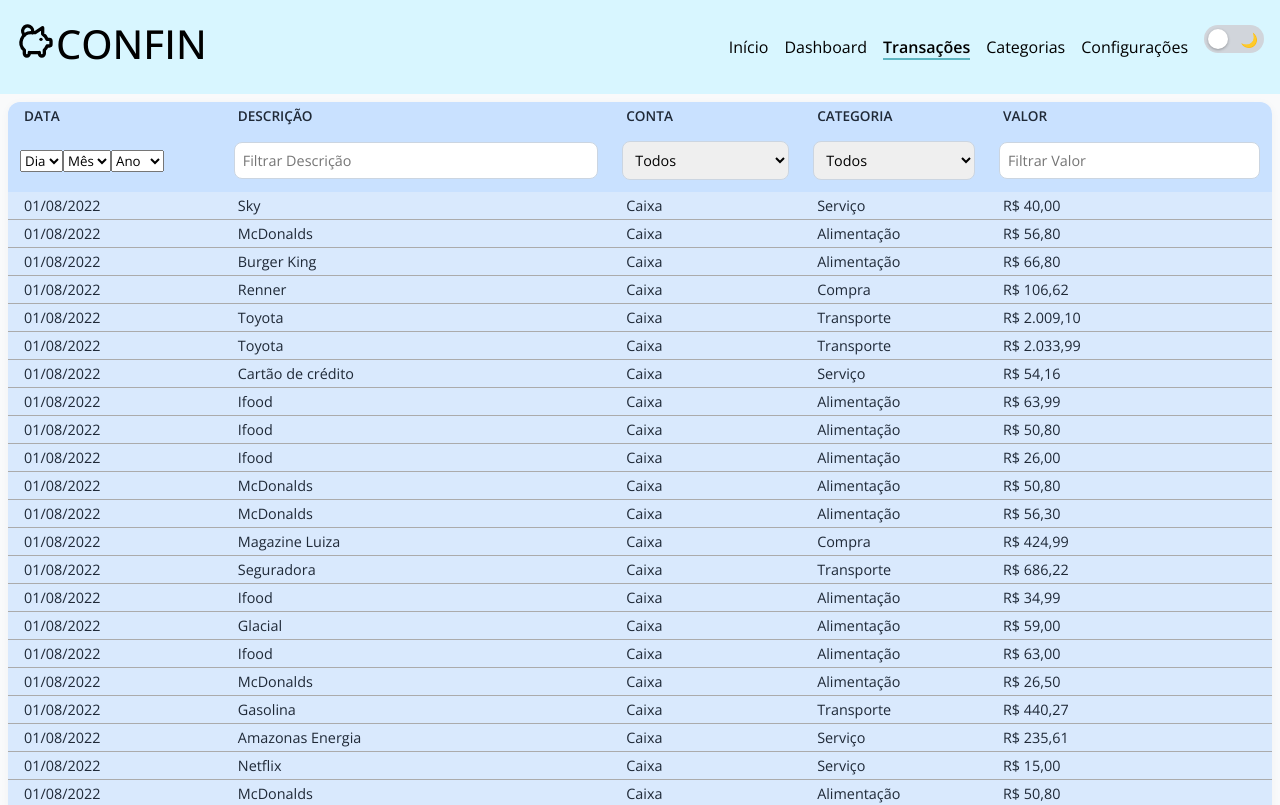
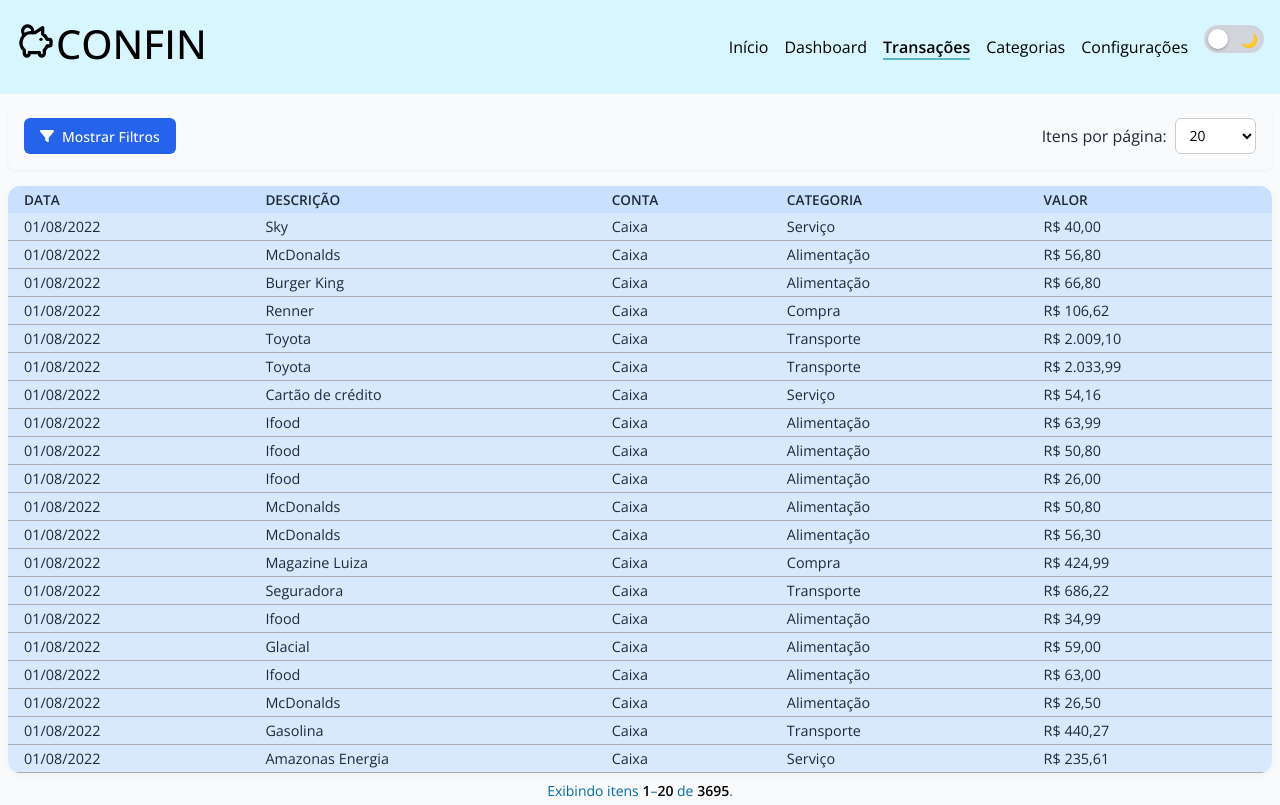
Before and after one commit to osmanseixas/confin, a React (Create React App) app: page /transactions in a window 1280 px wide. Shown: the top 805 px of the page. Built offline with nearby package versions, Linux system fonts and the light colour scheme; data requests are answered from the project's data file; a web font is replaced by a local one.

Commit message:
configuraçao de filtro e paginacao

```diff
--- a/src/components/layout/DataTable.js
+++ b/src/components/layout/DataTable.js
@@ -4,19 +4,20 @@
 import styles from "./DataTable.module.css";
 import { compareFilter, getComparableValue } from "../../utils/Format";
 import DatePartsFilter from "./DatePartsFilter";
+import { FaFilter } from "react-icons/fa6";
 
 export default function DataTable({
   columns,
   data,
-  itemsPerPage = 20,
   getRowId = (_, index) => index,
-  showFilters = true,
-  enablePagination = true,
 }) {
   const [filtro, setFiltro] = useState({});
   const [ordem, setOrdem] = useState("");
   const [ascendente, setAscendente] = useState(true);
   const [paginaAtual, setPaginaAtual] = useState(1);
+  const [showFilters, setShowFilters] = useState(false);
+  const [enablePagination, setEnablePagination] = useState(true);
+  const [itemsPerPage, setItemsPerPage] = useState(20);
 
   const dadosFiltrados = useMemo(() => {
     let resultado = [...data];
@@ -85,7 +86,11 @@
           </select>
         );
       case "date":
-            const anosUnicos = [...new Set(data.map((d) => d[col.field]?.split("/")[2]))].filter(Boolean).sort();
+        const anosUnicos = [
+          ...new Set(data.map((d) => d[col.field]?.split("/")[2])),
+        ]
+          .filter(Boolean)
+          .sort();
         return (
           <DatePartsFilter
             value={filtro[field] || {}}
@@ -106,8 +111,43 @@
     }
   };
 
+  const setPaginacao = (qtde) => {
+    if(qtde === 0) {
+      setEnablePagination(false);
+    } else {
+      setEnablePagination(true);
+    }
+    setItemsPerPage(qtde);
+  }
+
   return (
     <div className={styles.container}>
+      <div className={styles.controls}>
+        <button
+          className={styles.filterButton}
+          onClick={() => setShowFilters((prev) => !prev)}
+          title="Mostrar/ocultar filtros"
+        >
+          <FaFilter />
+          {showFilters ? "Ocultar Filtros" : "Mostrar Filtros"}
+        </button>
+
+        <div className={styles.selectGroup}>
+          <label htmlFor="perPageSelect">Itens por página:</label>
+          <select
+            id="perPageSelect"
+            className={styles.select}
+            value={itemsPerPage}
+            onChange={(e) => setPaginacao(Number(e.target.value))}
+          >
+            {[0, 20, 50, 100].map((n) => (
+              <option key={n} value={n}>
+                {n===0?"Todos":n}
+              </option>
+            ))}
+          </select>
+        </div>
+      </div>
       <table className={styles.table}>
         <thead className={styles.thead}>
           <tr>
@@ -164,6 +204,16 @@
         </tbody>
       </table>
 
+      {!enablePagination && dadosFiltrados.length === 0 && (
+        <div className={styles.statusText}>
+        Nenhum item para exibir.
+        </div>
+      )}
+      {!enablePagination && dadosFiltrados.length > 0 && (
+        <div className={styles.statusText}>
+        Exibindo um total de <strong>{dadosFiltrados.length}</strong> itens.
+        </div>
+      )}
       {enablePagination && (
         <Pagination
           paginaAtual={paginaAtual}
--- a/src/components/layout/DataTable.module.css
+++ b/src/components/layout/DataTable.module.css
@@ -104,3 +104,60 @@
   .rowBlank td {
     background-color: transparent;
   }
+
+  .statusText {
+    text-align: center;
+    font-size: 0.875rem; /* text-sm */
+    margin-bottom: 0.5rem;
+    margin-top: 0.5rem;
+    color: var(--text-status);
+  }
+
+  .statusText strong {
+    font-weight: 600;
+    color: var(--contrast-text);
+  }
+
+  .controls {
+    display: flex;
+    justify-content: space-between;
+    align-items: center;
+    flex-wrap: wrap;
+    gap: 1rem;
+    margin-bottom: 1rem;
+    padding: 1rem;
+    border-radius: 0.5rem;
+    box-shadow: 0 1px 3px rgba(0, 0, 0, 0.05);
+  }
+
+  .filterButton {
+    display: flex;
+    align-items: center;
+    gap: 0.5rem;
+    background-color: #2563eb;
+    color: white;
+    border: none;
+    padding: 0.5rem 1rem;
+    font-weight: 500;
+    border-radius: 0.375rem;
+    cursor: pointer;
+    transition: background-color 0.2s;
+  }
+
+  .filterButton:hover {
+    background-color: #1e40af;
+  }
+
+  .selectGroup {
+    display: flex;
+    align-items: center;
+    gap: 0.5rem;
+  }
+
+  .select {
+    padding: 0.4rem 0.6rem;
+    font-size: 0.875rem;
+    border: 1px solid #ccc;
+    border-radius: 0.375rem;
+    background-color: white;
+  }
--- a/src/components/layout/Pagination.js
+++ b/src/components/layout/Pagination.js
@@ -45,8 +45,7 @@
   return (
     <>
       <div className={styles.statusText}>
-        Exibindo itens <strong>{primeiroItem}</strong>–
-        <strong>{ultimoItem}</strong> de <strong>{totalItens}</strong>
+        Exibindo itens <strong>{primeiroItem}</strong>–<strong>{ultimoItem}</strong> de <strong>{totalItens}</strong>.
       </div>
       <div className={styles.container}>
         <button
--- a/src/components/layout/Pagination.module.css
+++ b/src/components/layout/Pagination.module.css
@@ -76,7 +76,7 @@
 
   .statusText strong {
     font-weight: 600;
-    color: var(--text-status-strong);
+    color: var(--contrast-text);
   }
 
   /* Cores adaptadas ao tema */
```
Lines whose indentation alone changed are shown as unchanged.
